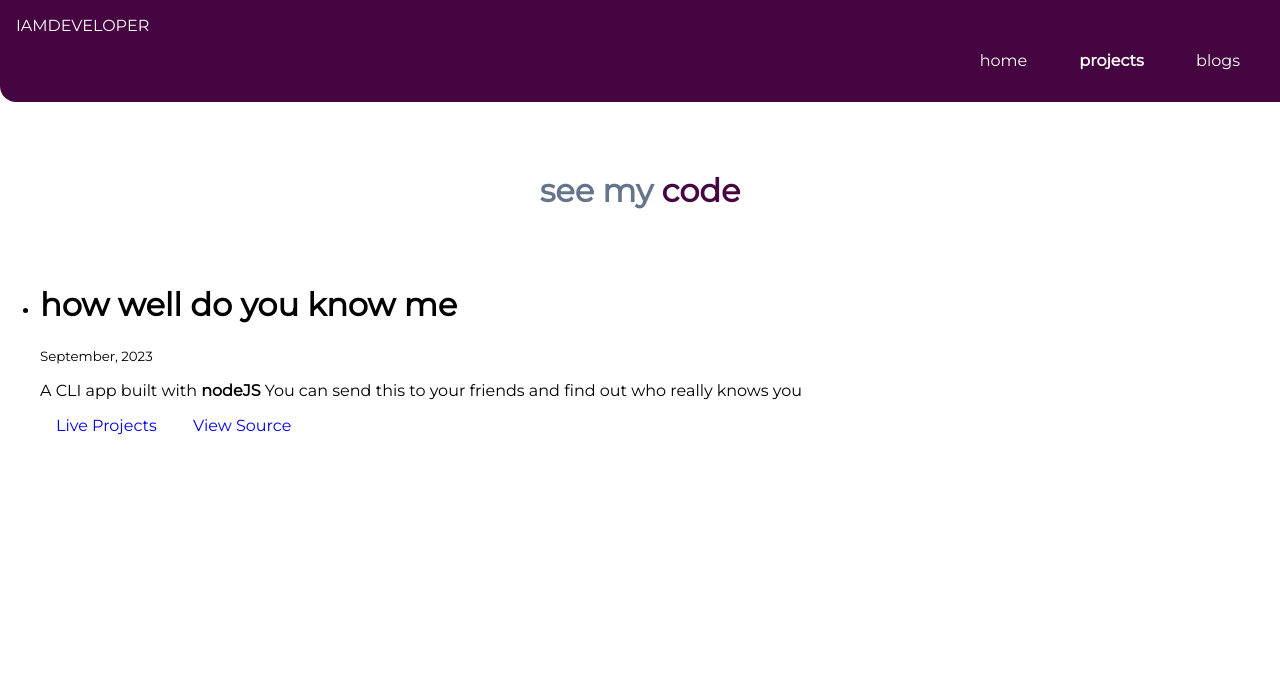
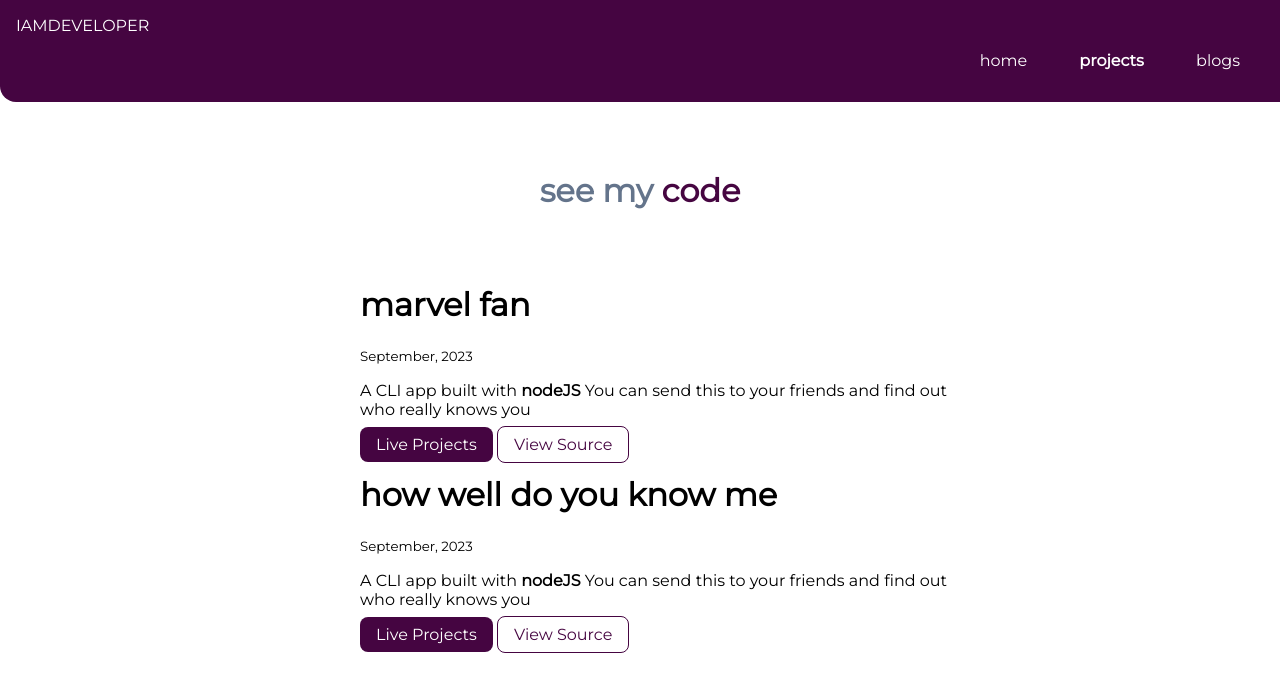
Before and after one commit to 96085/neogcamp-lesson-3-live, a plain HTML site: page projects.html in a window 1280 px wide. Drawn offline with Linux system fonts and the light colour scheme.

Commit message:
style, added, links.

```diff
--- a/projects.html
+++ b/projects.html
@@ -29,16 +29,34 @@
         <h1 class="hero-heading">see my <span class="heading-inverted">code</span> </h1>
     </header>
 
-    <ul reversed>
+    <ul class="list non-bullet">
         <li>
-            <h1>how well do you know me</h1>
-            <small>September, 2023</small>
-            <p>A CLI app built with <strong>nodeJS</strong> You can send this to your friends and find out who really knows you</p>
-            <a class="link primary-link" href="https://repl.it/aquibrabbani">Live Projects</a>
-            <a class="link secondary-link" href="https1://github.com/96085">View Source </a>
+            <div class="container-center">
+                <h1>marvel fan</h1>
+                <small>September, 2023</small>
+                <p>A CLI app built with <strong>nodeJS</strong> You can send this to your friends and find out who really knows you</p>
+                <a class="link link-primary" href="https://repl.it/aquibrabbani">Live Projects</a>
+                <a class="link link-secondary" href="https1://github.com/96085">View Source </a>
+            </div>
+
+        </li>
+        <li>
+            <div class="container-center">
+                <h1>how well do you know me</h1>
+                <small>September, 2023</small>
+                <p>A CLI app built with <strong>nodeJS</strong> You can send this to your friends and find out who really knows you</p>
+                <a class="link link-primary" href="https://repl.it/aquibrabbani">Live Projects</a>
+                <a class="link link-secondary" href="https1://github.com/96085">View Source </a>
+            </div>
+
+
         </li>
 
     </ul>
 
+
+
+
+
 </body>
 </html>
```
